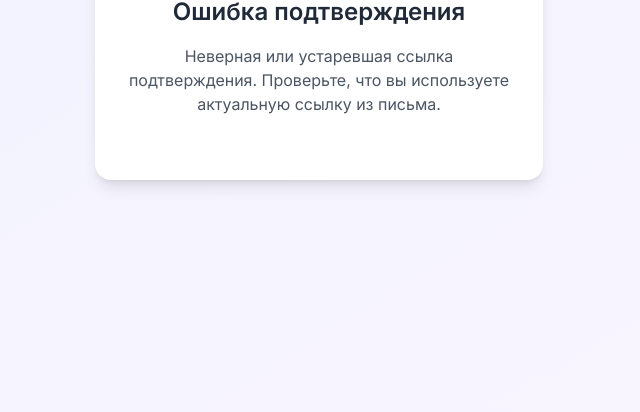
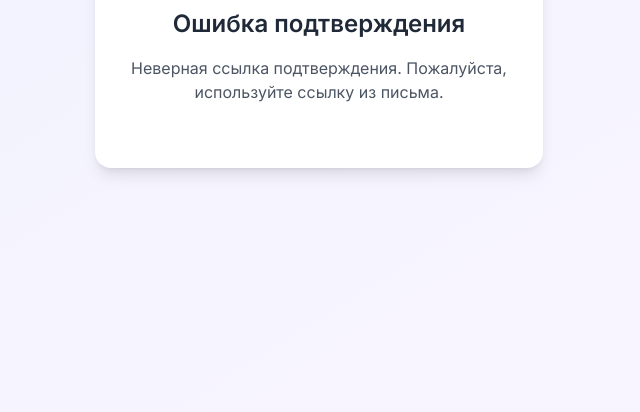
Before and after one commit to telegramgithublove/email.github.io, a plain HTML site: page index.html in a window 1280 px wide. Shown: the part 388-800 px from the top of the page, without its empty margins (321-961 px from the left). Drawn offline with nearby package versions, Linux system fonts and the light colour scheme.

Commit message:
Update index.html
commit

```diff
--- a/index.html
+++ b/index.html
@@ -67,33 +67,36 @@
             const loginButton = document.getElementById('loginButton');
 
             try {
-                // Получаем код подтверждения из URL
+                // Получаем параметры из URL
                 const urlParams = new URLSearchParams(window.location.search);
-                const actionCode = urlParams.get('oobCode');
+                const mode = urlParams.get('mode');
+                const oobCode = urlParams.get('oobCode');
 
-                if (actionCode) {
+                if (mode === 'verifyEmail' && oobCode) {
                     // Применяем код подтверждения
-                    await applyActionCode(auth, actionCode);
+                    await applyActionCode(auth, oobCode);
 
-                    // Успешная верификация
                     statusMessage.textContent = 'Email успешно подтверждён!';
                     statusDescription.textContent = 'Теперь вы можете войти в систему и пользоваться всеми функциями форума.';
                     loginButton.classList.remove('hidden');
 
-                    // Отправляем информацию об успешной верификации
+                    // Обновляем статус пользователя
                     const user = auth.currentUser;
                     if (user) {
                         await user.reload();
-                        console.log('Email verified:', user.emailVerified);
+                        console.log('Email verification status:', user.emailVerified);
                     }
                 } else {
                     statusMessage.textContent = 'Ошибка подтверждения';
-                    statusDescription.textContent = 'Неверная или устаревшая ссылка подтверждения. Проверьте, что вы используете актуальную ссылку из письма.';
+                    statusDescription.textContent = 'Неверная ссылка подтверждения. Пожалуйста, используйте ссылку из письма.';
                 }
             } catch (error) {
                 console.error('Error:', error);
                 statusMessage.textContent = 'Ошибка подтверждения';
                 statusDescription.textContent = 'Произошла ошибка при подтверждении email. Возможно, ссылка устарела или уже была использована.';
+
+                // Показываем кнопку для возврата на страницу входа
+                loginButton.classList.remove('hidden');
             }
         });
     </script>
```
